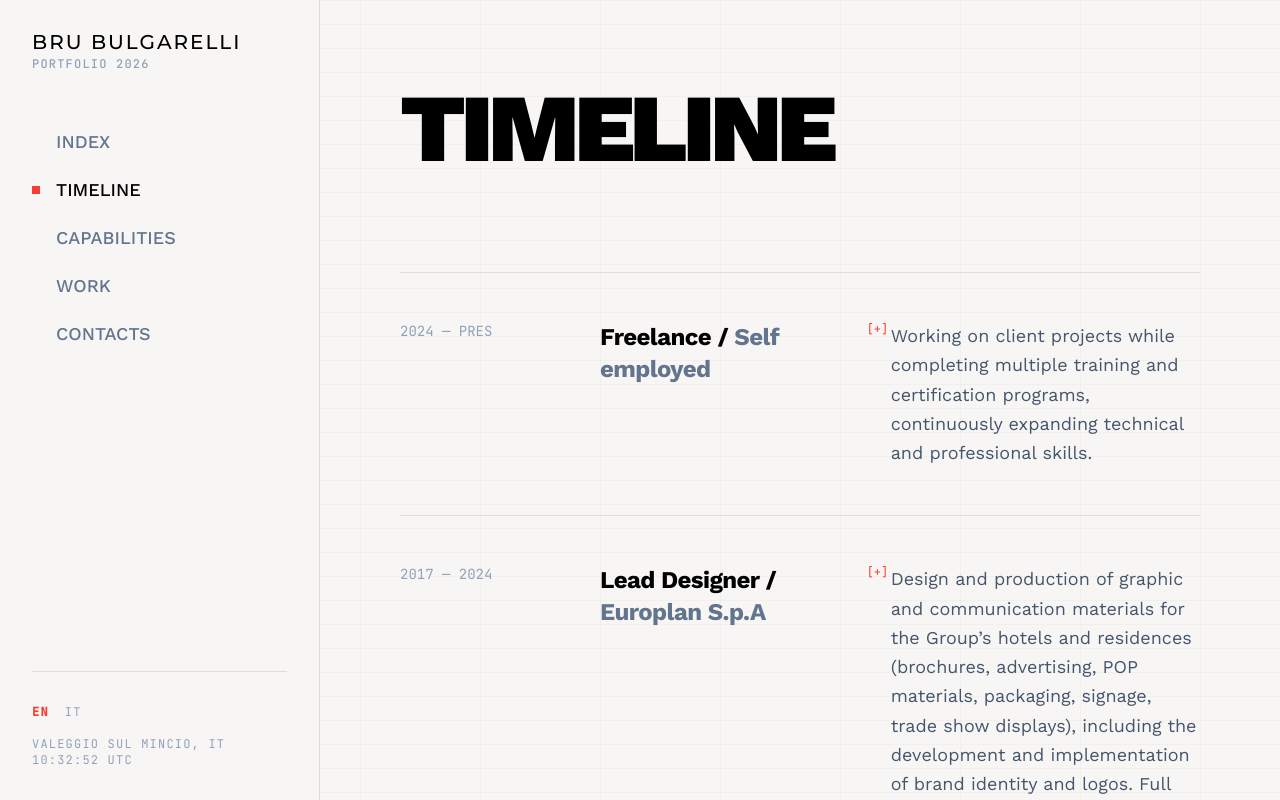
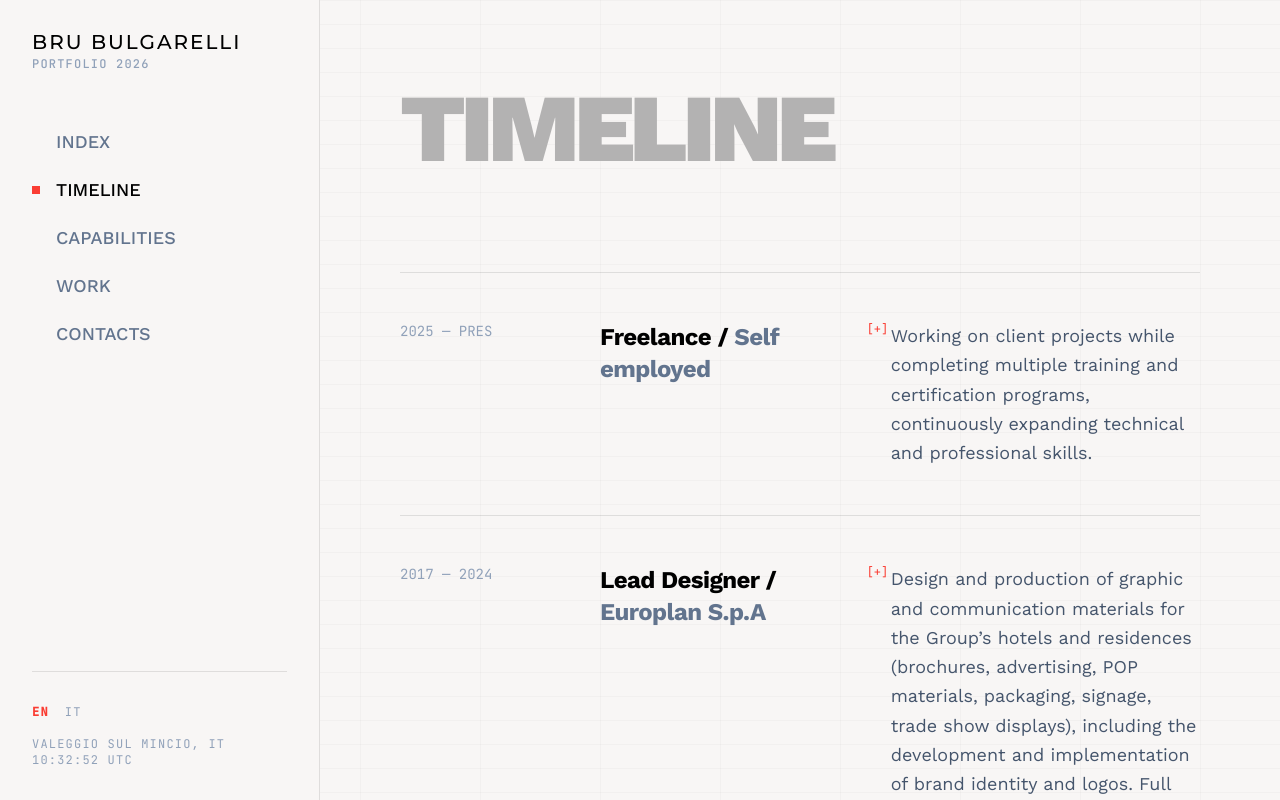
Before and after one commit to pizzeghellaa-sudo/bru_portfolio, a React (Vite) app: page / in a window 1280 px wide. Both pictures are taken after a click on the button "TIMELINE". Built offline with nearby package versions, Linux system fonts and the light colour scheme.

Commit message:
change titles color

```diff
--- a/src/App.tsx
+++ b/src/App.tsx
@@ -242,7 +242,10 @@ function TimelineSection({ language }: { language: Language }) {
   return (
     <div className="flex flex-col gap-24">
       <header>
-        <h2 className="text-6xl md:text-8xl font-black tracking-tighter text-ink uppercase">{t.title}</h2>
+        <h2 className="text-6xl md:text-8xl font-black tracking-tighter text-ink uppercase"
+            style={{ color: 'rgb(179, 178, 178)' }}>
+            {t.title}
+        </h2>
       </header>
 
       <div className="flex flex-col border-t border-ink/10">
@@ -274,7 +277,11 @@ function CapabilitiesSection({ language }: { language: Language }) {
   return (
     <div className="flex flex-col gap-24">
       <header className="relative">
-        <h2 className="text-7xl md:text-9xl font-black tracking-tighter leading-none text-ink uppercase">{t.title}</h2>
+        <h2 className="text-6xl md:text-8xl font-black tracking-tighter leading-none text-ink uppercase"
+                    style={{ color: 'rgb(179, 178, 178)' }}>
+            {t.title}
+        </h2>
+
         <div className="w-24 h-1 bg-primary mt-8" />
         <p className="mt-4 font-mono text-primary text-sm tracking-widest uppercase">{t.subtitle}</p>
       </header>
@@ -331,7 +338,11 @@ function WorkSection({ onSelectProject, language }: { onSelectProject: (id: stri
   return (
     <div className="flex flex-col gap-24">
       <header className="flex flex-col md:flex-row justify-between items-baseline gap-8">
-        <h2 className="text-7xl md:text-9xl font-black tracking-tighter text-ink uppercase">{t.title}</h2>
+        <h2 className="text-6xl md:text-8xl font-black tracking-tighter text-ink uppercase"
+                    style={{ color: 'rgb(179, 178, 178)' }}>
+            {t.title}
+        </h2>
+
         <nav className="flex gap-6">
           {filters.map((f) => (
             <button
--- a/src/types.ts
+++ b/src/types.ts
@@ -29,7 +29,7 @@ export interface Project {
 
 export const EXPERIENCE: Experience[] = [
   {
-    period: "2024 — PRES",
+    period: "2025 — PRES",
     role: "Freelance",
     company: "Self employed",
     description: {
@@ -74,13 +74,22 @@ export const EXPERIENCE: Experience[] = [
     }
   },
   {
-    period: "1990 — 2005",
+    period: "2003 — 2005",
     role: "Professional and Freelance Collaboration",
     company: "Self employed",
     description: {
-      EN: "xxxEditorial design, multilingual layout, technical manuals, promotional materials, and static website design. Collaborations with publishing houses, communication agencies, software companies, and professional training institutes.",
-      IT: "xxxGrafica editoriale, impaginazioni multilingua, manualistica tecnica, materiali promozionali e realizzazione di siti web statici. Collaborazioni con case editrici, agenzie di comunicazione, software house e istituti professionali."
-    },
+      EN: "Editorial design, multilingual layout, technical manuals, promotional materials, and static website design. Collaborations with publishing houses, communication agencies, software companies, and professional training institutes.",
+      IT: "Grafica editoriale, impaginazioni multilingua, manualistica tecnica, materiali promozionali e realizzazione di siti web statici. Collaborazioni con case editrici, agenzie di comunicazione, software house e istituti professionali."
+    }
+  },
+  {
+    period: "1995 — 2002",
+    role: "Founder and Co-owner",
+    company: "Pressart S.r.l.",
+    description: {
+      EN: "Editorial design, multilingual layout, technical manuals, promotional materials, and static website design. Collaborations with publishing houses, communication agencies, software companies, and professional training institutes.",
+      IT: "Grafica editoriale, impaginazioni multilingua, manualistica tecnica, materiali promozionali e realizzazione di siti web statici. Collaborazioni con case editrici, agenzie di comunicazione, software house e istituti professionali."
+    }
   }
 ];
 
```
